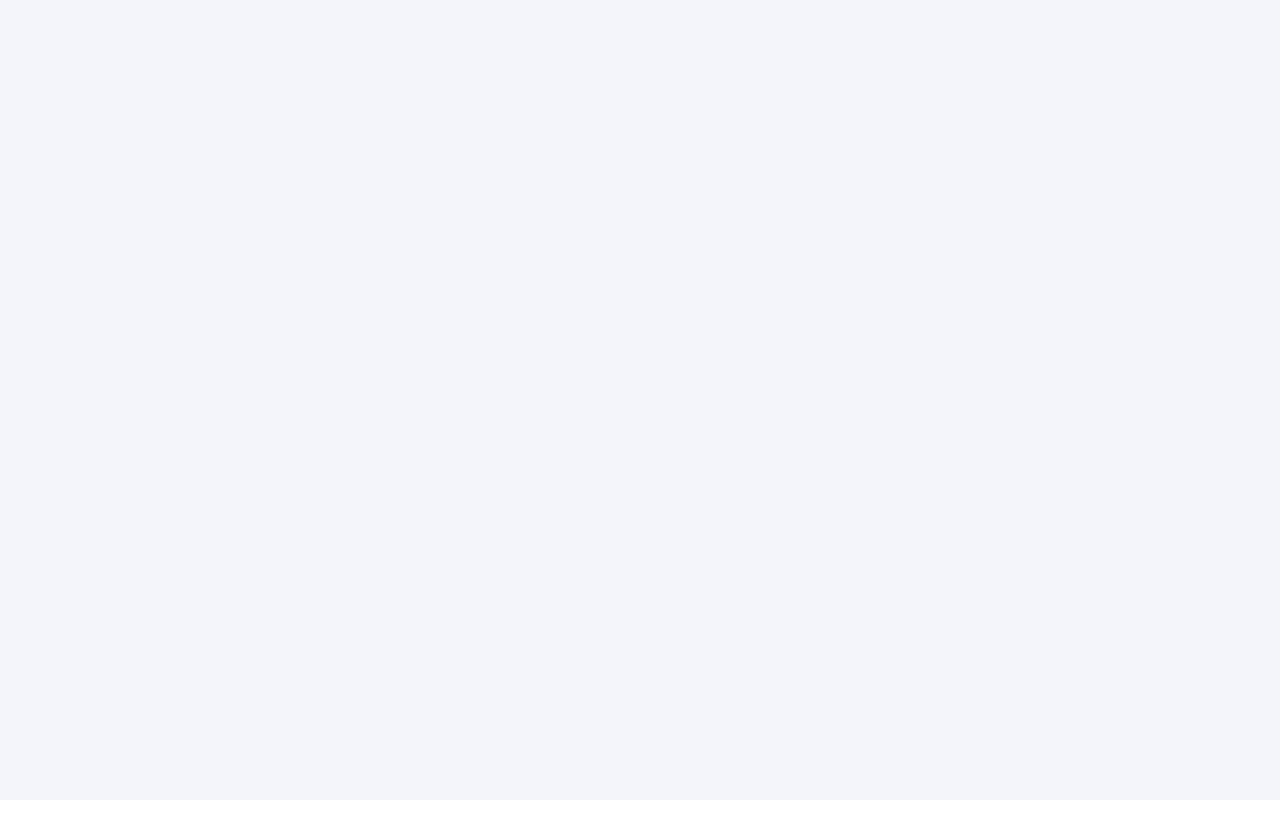
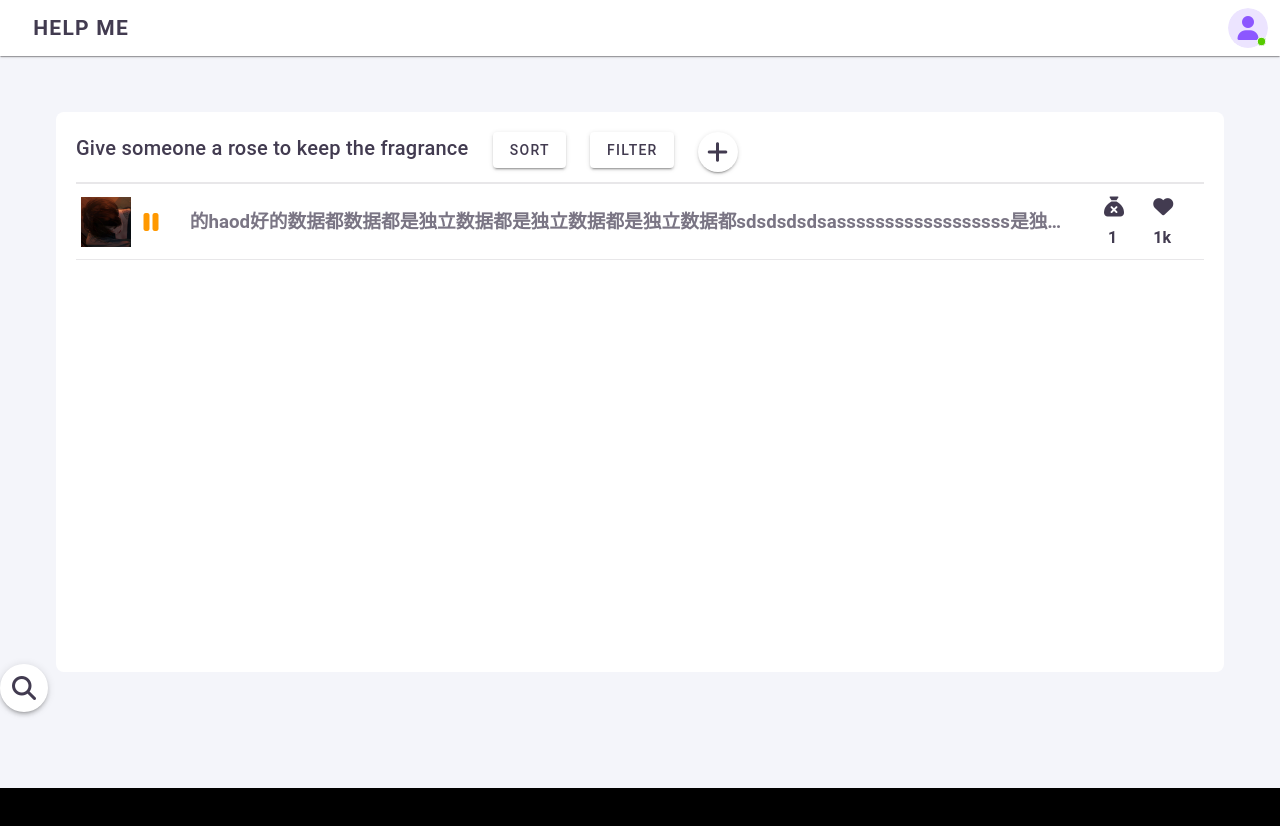
Before and after one commit to lazyliqiquan/help-me-vue-ui, a Vue app: page /home in a window 1280 px wide. Before the commit this address had no page. Shown: the top 826 px of the page. Before the commit the page ends 800 px from the top, so only its background shows below. Built offline with nearby package versions, Linux system fonts and the light colour scheme.

Commit message:
start coding home page

```diff
--- a/components.d.ts
+++ b/components.d.ts
@@ -9,6 +9,9 @@ declare module 'vue' {
   export interface GlobalComponents {
     CountDown: typeof import('./src/components/macro/CountDown.vue')['default']
     Editor: typeof import('./src/components/Editor.vue')['default']
+    HelpCard: typeof import('./src/components/macro/HelpCard.vue')['default']
+    NavigationBar: typeof import('./src/components/macro/NavigationBar.vue')['default']
+    PostTable: typeof import('./src/components/PostTable.vue')['default']
     RouterLink: typeof import('vue-router')['RouterLink']
     RouterView: typeof import('vue-router')['RouterView']
   }
--- a/src/App.vue
+++ b/src/App.vue
@@ -1,9 +1,9 @@
 <template>
   <v-app>
-    <InfoBar/>
+    <WebsiteFooter/>
   </v-app>
 </template>
 
 <script setup>
-import InfoBar from "./layouts/InfoBar.vue";
+import WebsiteFooter from "./layouts/WebsiteFooter.vue";
 </script>
--- /dev/null
+++ b/src/components/PostTable.vue
@@ -0,0 +1,62 @@
+<script setup lang="ts">
+const items = [
+  {title: 'Click Me'},
+  {title: 'Click Me'},
+  {title: 'Click Me'},
+  {title: 'Click Me 2'},
+]
+</script>
+
+<template>
+  <VRow justify="start">
+    <!--表示md及以上显示 md以下则不显示-->
+    <VCol cols="auto" class="d-none d-md-block">
+      <div class="text-h6">
+        Give someone a rose to keep the fragrance
+      </div>
+    </VCol>
+    <VCol cols="auto">
+      <v-btn>
+        Sort
+        <v-menu activator="parent">
+          <v-list>
+            <v-list-item
+              v-for="(item, index) in items"
+              :key="index"
+              :value="index"
+            >
+              <v-list-item-title>{{ item.title }}</v-list-item-title>
+            </v-list-item>
+          </v-list>
+        </v-menu>
+      </v-btn>
+    </VCol>
+    <VCol cols="auto">
+      <v-btn>
+        filter
+        <v-menu activator="parent">
+          <v-list>
+            <v-list-item
+              v-for="(item, index) in items"
+              :key="index"
+              :value="index"
+            >
+              <v-list-item-title>{{ item.title }}</v-list-item-title>
+            </v-list-item>
+          </v-list>
+        </v-menu>
+      </v-btn>
+    </VCol>
+    <VCol cols="auto">
+      <v-btn size="40" icon="fas fa-plus"/>
+    </VCol>
+  </VRow>
+  <div style="height: 10px"/>
+  <VDivider thickness="2" style="margin-bottom: 5px"/>
+  <HelpCard/>
+
+</template>
+
+<style scoped>
+
+</style>
--- /dev/null
+++ b/src/components/macro/HelpCard.vue
@@ -0,0 +1,57 @@
+<script setup lang="ts">
+import avatar from "@/assets/images/avatar.jpg"
+
+const helpIcons = ['check', 'pause']
+const helpColors = ['green', 'orange']
+let s = '的haod好的数据都数据都是独立数据都是独立数据都是独立数据都sdsdsdsdsassssssssssssssssss是独立是独都sdsdssdsds是独立是独s都'
+</script>
+
+<template>
+  <VCard @click="" style="height: 60px" elevation="0">
+    <div style="padding:5px">
+      <VRow justify="start" align="center" dense>
+        <VCol cols="auto">
+          <VAvatar :image="avatar" rounded="0" style="width: 50px;height: 50px"/>
+        </VCol>
+        <VCol cols="auto">
+          <VIcon icon="fas fa-pause" color="orange"/>
+        </VCol>
+        <VCol class="d-flex justify-start align-center">
+          <h3 class="two-line-text " style="opacity: 0.7">{{ s }}</h3>
+        </VCol>
+        <VCol cols="auto" class="d-none d-md-block " >
+          <VRow dense class="d-flex justify-center">
+            <VCol cols="12">
+              <VIcon icon="fas fa-sack-xmark" size="small" />
+            </VCol>
+            <VCol cols="12"><h4 style="white-space: pre"> 1</h4></VCol>
+          </VRow>
+        </VCol>
+        <VCol cols="auto" class="d-none d-md-block ">
+          <VRow dense class="d-flex justify-center">
+            <VCol cols="12">
+              <VIcon icon="fas fa-heart" size="small" />
+            </VCol>
+            <VCol cols="12"><h4 style="white-space: pre">1k</h4></VCol>
+          </VRow>
+        </VCol>
+      </VRow>
+    </div>
+
+
+  </VCard>
+  <VDivider style="margin-top: 10px;margin-bottom: 10px"/>
+
+</template>
+
+<style scoped>
+.two-line-text {
+  display: -webkit-box;
+  -webkit-line-clamp: 1;
+  -webkit-box-orient: vertical;
+  overflow: hidden;
+  text-overflow: ellipsis;
+  max-height: 3em; /* Approximate height for two lines */
+  padding: 0 1em;
+}
+</style>
--- a/src/layouts/TopNavigationBar.vue
+++ b/src/layouts/TopNavigationBar.vue
@@ -1,5 +1,4 @@
 <script setup lang="ts">
-
 import UserProfile from "./components/UserProfile.vue";
 </script>
 
@@ -11,6 +10,7 @@ import UserProfile from "./components/UserProfile.vue";
     <VSpacer/>
     <UserProfile/>
   </v-app-bar>
+  <div style="height: 40px"></div>
 </template>
 
 <style scoped>
--- a/src/layouts/WebsiteFooter.vue
+++ b/src/layouts/WebsiteFooter.vue
@@ -1,19 +1,20 @@
 <script setup lang="ts">
-//todo ipc 备案
+import InfoBar from "./InfoBar.vue";
 </script>
 
 <template>
-  <div class="footer">
-
+  <InfoBar/>
+  <div class="footer" ref="div">
+<!--    todo 在这里加上具体的内容-->
   </div>
 </template>
 
 <style scoped>
   .footer{
     width: 100%;
-    height: 200px;
+    height: 400px;
     padding: 20px;
-    margin-top: 50px;
+    margin-top: 100px;
     background-color: black;
   }
 </style>
--- /dev/null
+++ b/src/pages/Home.vue
@@ -0,0 +1,27 @@
+<script setup lang="ts">
+import TopNavigationBar from "../layouts/TopNavigationBar.vue";
+import PostTable from "../components/PostTable.vue";
+function onCall(){
+  alert(`width : ${window.innerWidth} - height : ${window.innerHeight}`)
+}
+</script>
+
+<template>
+  <TopNavigationBar/>
+  <v-main>
+    <v-container >
+          <v-sheet
+            min-height="70vh"
+            rounded="lg"
+            style="padding: 20px"
+          >
+            <PostTable/>
+          </v-sheet>
+    </v-container>
+  </v-main>
+  <v-fab icon="fas fa-search" @click="onCall"/>
+</template>
+
+<style scoped>
+
+</style>
--- a/src/plugins/router.ts
+++ b/src/plugins/router.ts
@@ -1,9 +1,14 @@
 import {createRouter, createWebHistory} from 'vue-router'
+import {createApp} from "vue";
 
 const routes = [
   {
     path: '/',
-    redirect: {path: '/login'},
+    redirect: {path: '/home'},
+  },
+  {
+    path: '/home',
+    component: () => import('../pages/Home.vue'),
   },
   {
     path: '/login',
@@ -12,7 +17,8 @@ const routes = [
   {
     path: '/register',
     component: () => import('../pages/Register.vue'),
-  }, {
+  },
+  {
     path: '/find-password',
     component: () => import('../pages/FindPassword.vue'),
   }
```
Also changed, not shown: src/store/count.ts (deleted, +0 -24 lines), src/assets/images/avatar.jpg (added).
